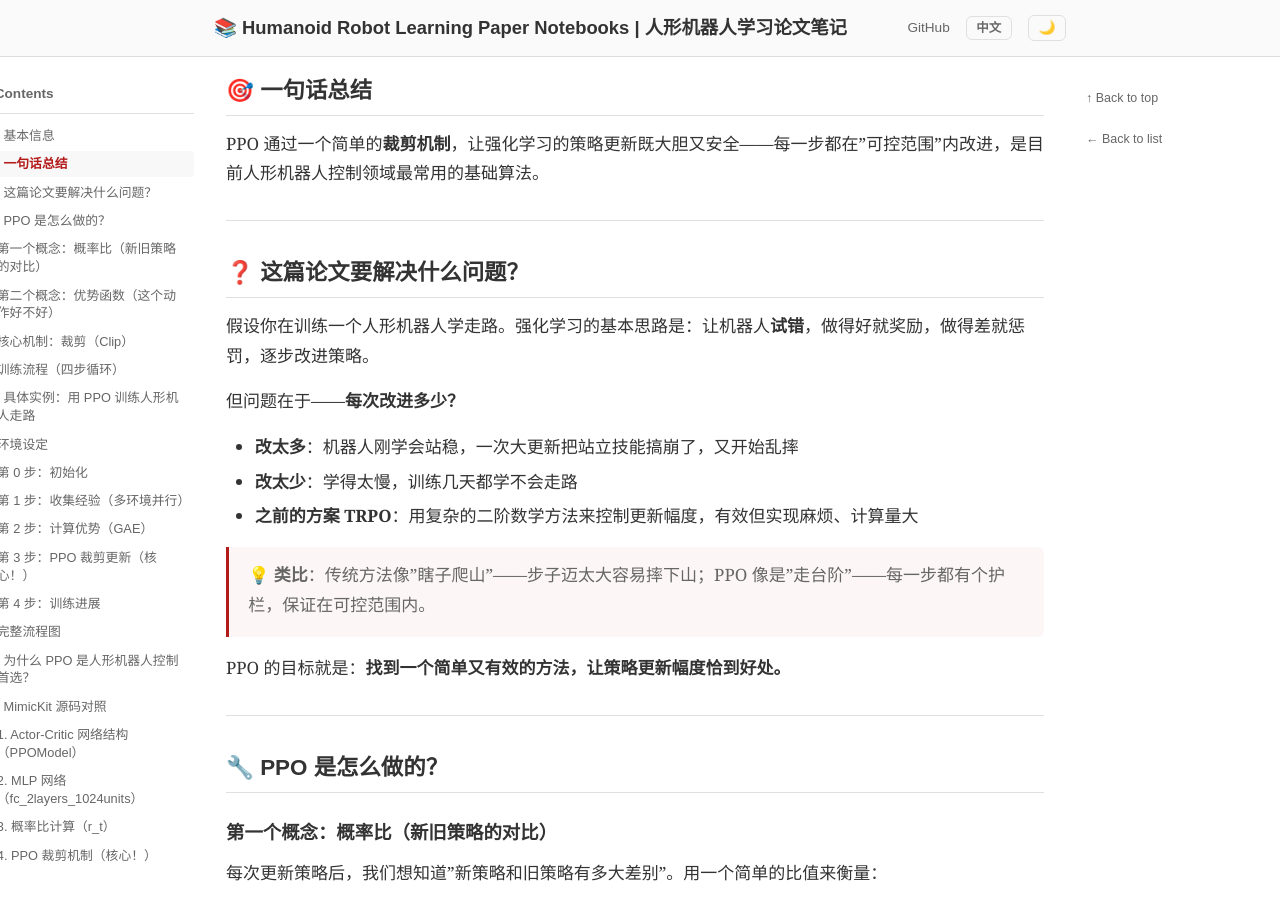
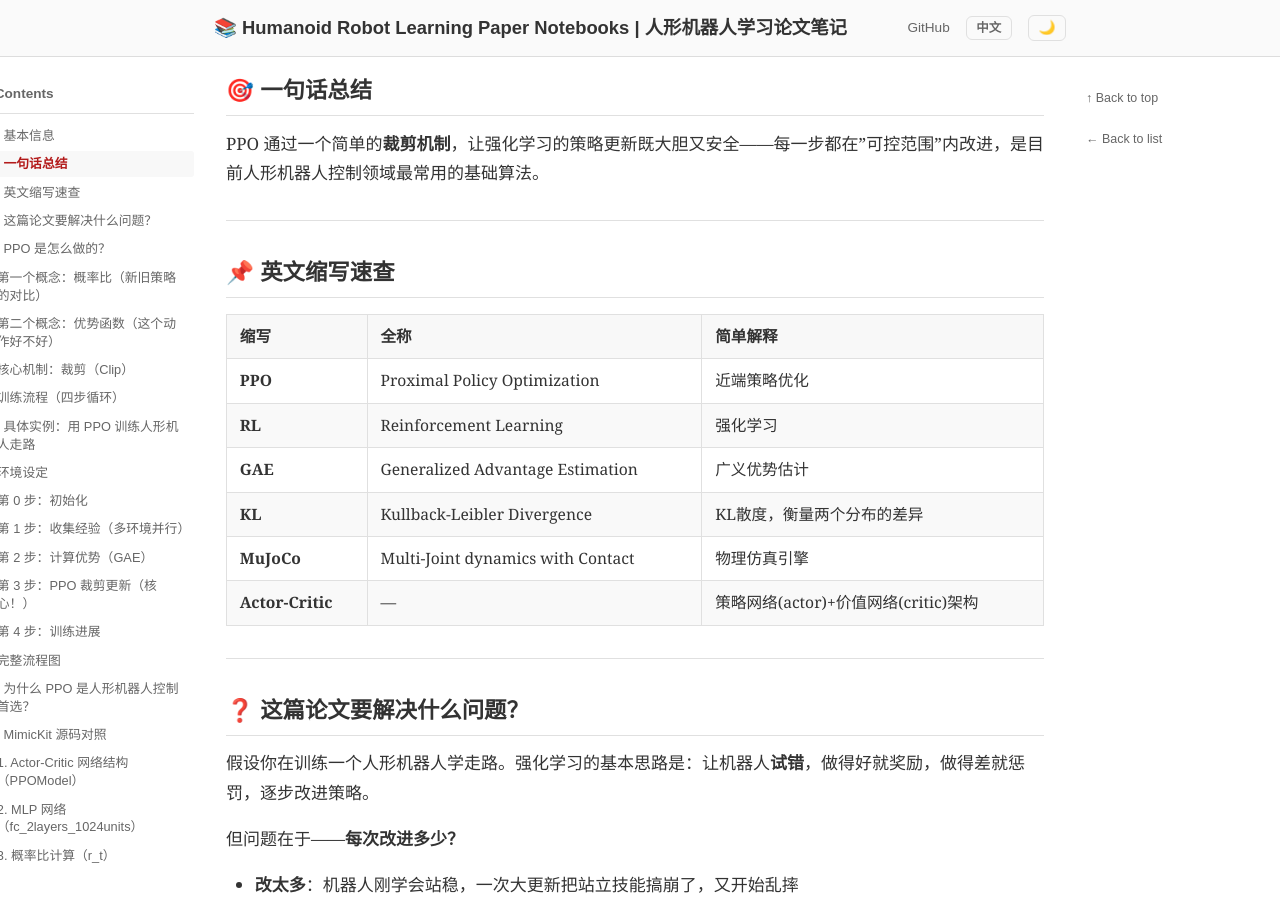
Before and after one commit to ImChong/Humanoid_Robot_Learning_Paper_Notebooks, a Jekyll site: the page built from papers/01_Foundational_RL/PPO_Proximal_Policy_Optimization/PPO_Proximal_Policy_Optimization.md, in a window 1280 px wide and 900 px high, scrolled down 727 px. Built offline with Jekyll 4.4.1, drawn with Linux system fonts in a browser that asks for light colours; some of the changed text lies outside the part shown.

Commit message:
docs: 将英文缩写速查移至「一句话总结」之后

```diff
--- a/papers/01_Foundational_RL/PPO_Proximal_Policy_Optimization/PPO_Proximal_Policy_Optimization.md
+++ b/papers/01_Foundational_RL/PPO_Proximal_Policy_Optimization/PPO_Proximal_Policy_Optimization.md
@@ -27,6 +27,19 @@ category: "基础路线图"
 ## 🎯 一句话总结
 
 PPO 通过一个简单的**裁剪机制**，让强化学习的策略更新既大胆又安全——每一步都在"可控范围"内改进，是目前人形机器人控制领域最常用的基础算法。
+
+---
+
+## 📌 英文缩写速查
+
+| 缩写 | 全称 | 简单解释 |
+|------|------|----------|
+| **PPO** | Proximal Policy Optimization | 近端策略优化 |
+| **RL** | Reinforcement Learning | 强化学习 |
+| **GAE** | Generalized Advantage Estimation | 广义优势估计 |
+| **KL** | Kullback-Leibler Divergence | KL散度，衡量两个分布的差异 |
+| **MuJoCo** | Multi-Joint dynamics with Contact | 物理仿真引擎 |
+| **Actor-Critic** | — | 策略网络(actor)+价值网络(critic)架构 |
 
 ---
 
```
Also changed, not shown: other parts of papers/01_Foundational_RL/PPO_Proximal_Policy_Optimization/PPO_Proximal_Policy_Optimization.md (+1 -10 lines).
